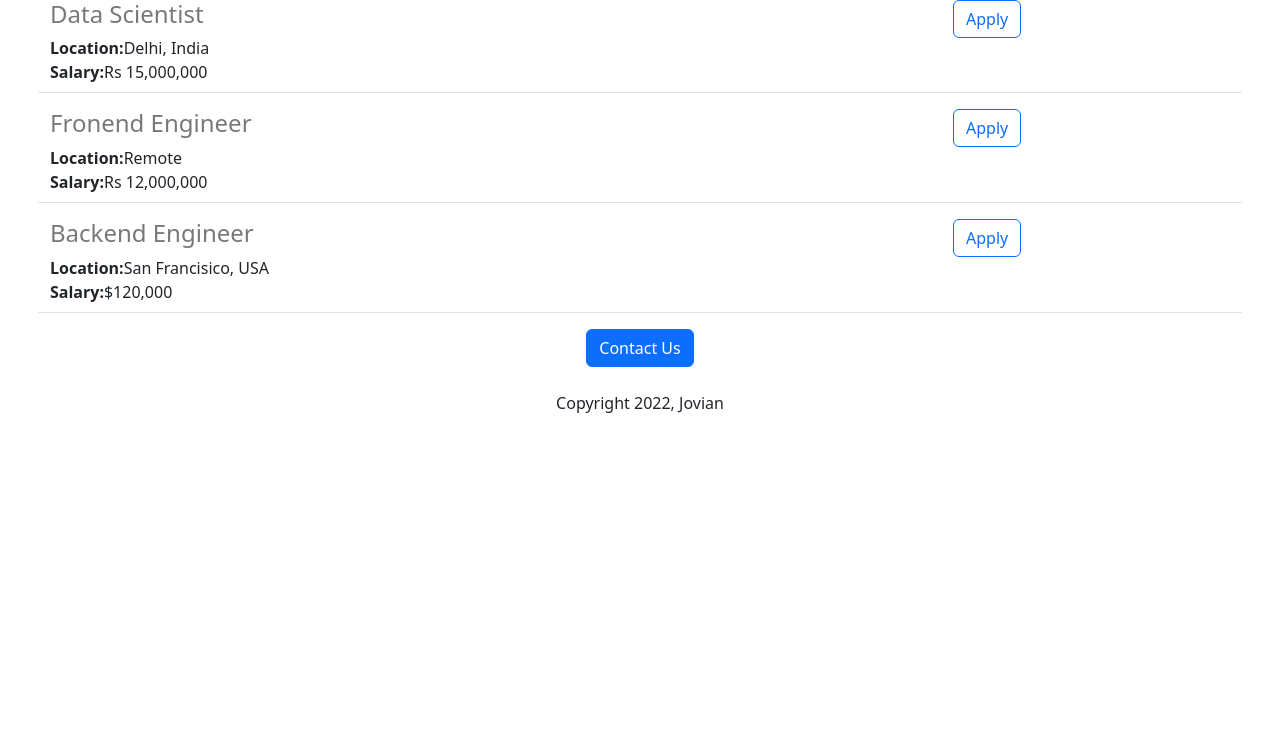
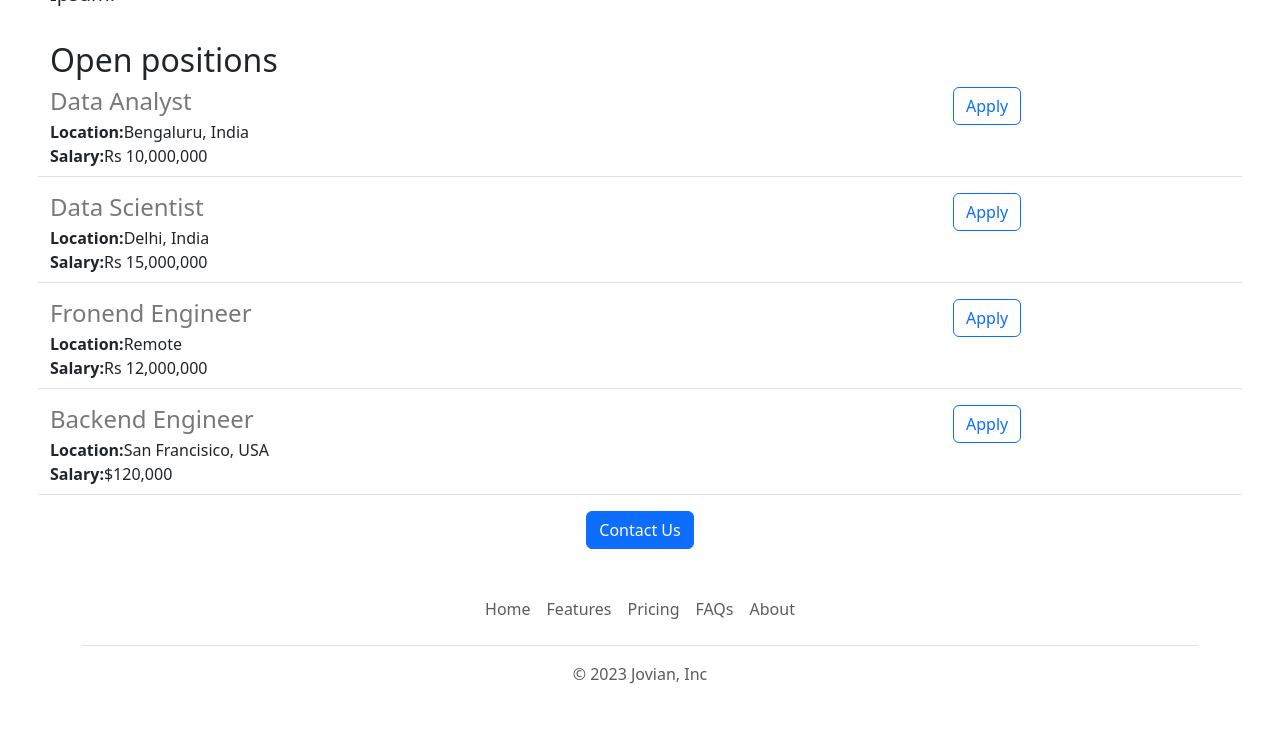
Before and after one commit to Bereket-1/jovian-careers-website, a Flask app: page / in a window 1280 px wide. Shown: the part 833-1575 px from the top of the page. Before the commit the page ends 1246 px from the top, so only its background shows below. Run offline with Flask 3, Linux system fonts and the light colour scheme.

Commit message:
functional and aesthetic improvements

```diff
--- /dev/null
+++ b/templates/footer.html
@@ -0,0 +1,12 @@
+<div class="container">
+  <footer class="py-3 my-4">
+    <ul class="nav justify-content-center border-bottom pb-3 mb-3">
+      <li class="nav-item"><a href="#" class="nav-link px-2 text-body-secondary">Home</a></li>
+      <li class="nav-item"><a href="#" class="nav-link px-2 text-body-secondary">Features</a></li>
+      <li class="nav-item"><a href="#" class="nav-link px-2 text-body-secondary">Pricing</a></li>
+      <li class="nav-item"><a href="#" class="nav-link px-2 text-body-secondary">FAQs</a></li>
+      <li class="nav-item"><a href="#" class="nav-link px-2 text-body-secondary">About</a></li>
+    </ul>
+    <p class="text-center text-body-secondary">&copy; 2023 Jovian, Inc</p>
+  </footer>
+</div>
--- a/templates/home.html
+++ b/templates/home.html
@@ -10,16 +10,25 @@
         height: 360px;
         width: 100%;
         object-fit: cover;
+        margin-bottom: 16px;
       }
     </style>
 
   </head>
   <body>
+    {% include 'nav.html'%}
+        <img class='img-fluid' id='banner' src="https://jovian-careers-website.1bereket.repl.co/static/banner.jpg">
     <div style="margin-left:50px; margin-right:50px;">
     <h1 class='text-center mt-2 mb-4'>{{company_name}} Careers</h1>
-    <img class='img-fluid' id='banner' src="https://jovian-careers-website.1bereket.repl.co/static/banner.jpg">
-    <h2 class='text-center mt-2 mb-4'>About Jovian</h2>
-    <p class='lead'>Lorem Ipsum is simply dummy text of the printing and typesetting industry. Lorem Ipsum has been the industry's standard dummy text ever since the 1500s, when an unknown printer took a galley of type and scrambled it to make a type specimen book. It has survived not only five centuries, but also the leap into electronic typesetting, remaining essentially unchanged. It was popularised in the 1960s with the release of Letraset sheets containing Lorem Ipsum passages, and more recently with desktop publishing software like Aldus PageMaker including versions of Lorem Ipsum.</p>
+    <div class="row" style='margin-bottom: 16px'>
+      <div class='col-md-6'>
+          <p class='lead'>Lorem Ipsum is simply dummy text of the printing and typesetting industry. Lorem Ipsum has been the industry's standard dummy text ever since the 1500s, when an unknown printer took a galley of type and scrambled it to make a type specimen book. It has survived not only five centuries, but also the leap into electronic typesetting, remaining essentially unchanged. It was popularised in the 1960s with the release of Letraset sheets containing Lorem Ipsum passages, and more recently with desktop publishing software like Aldus PageMaker including versions of Lorem Ipsum.</p>
+        </div>
+      <div class='d-none d-md-block col-md-6'>
+      <img src='/static/people.jpg' style='height:320px; border-radius: 4px;' >
+        </div>
+    </div>
+
     <h2>Open positions</h2>
     <div>
       {%  for job in jobs%}
@@ -30,8 +39,8 @@
 
     <div class='text-center'>
       <button class='btn btn-primary btn lg'>Contact Us</button>
-      <p class='mt-4'>Copyright 2022, Jovian</p>
-    </div>
+     </div>
   </div>
+    {% include 'footer.html'%}
   </body>
 </html>
--- a/templates/jobitem.html
+++ b/templates/jobitem.html
@@ -1,10 +1,10 @@
 <div class="border-bottom row" style="margin-bottom:16px; padding-bottom:8px;">
   <div class='col-9'>
-  <h4 style="color:rgb(120,120,120); margin-            bottom:4px;">{{job['title'] }}</h4>
+  <h4 style="color:rgb(120,120,120); margin-bottom:4px;">{{job['title'] }}</h4>
       <div><b>Location:</b>{{job['location']}}</div>
       <div><b>Salary:</b>{{job['salary']}}</div>
   </div>
-  <div class='col-3'>
-        <button type="button" class='btn btn-outline-primary'>Apply</button>
+  <div class='col-2 padding-right:16px'>
+    <a href='https://google.com' type="button" class='btn btn-outline-primary float-right-align-middle'>Apply</a>
   </div>
 </div>
--- /dev/null
+++ b/templates/nav.html
@@ -0,0 +1,11 @@
+<nav class="navbar shadow-sm fixed-top bg-white">
+  <div class="container-fluid">
+    <a class="navbar-brand" href="#">
+      <img src="/static/logo.svg" alt="Logo" width="30" height="24" class="d-inline-block align-text-top">
+      Jovian
+    </a>
+  </div>
+</nav>
+<div style='height:56px'>
+
+</div>
```
Also changed, not shown: static/logo.svg (added), 1 other file.
